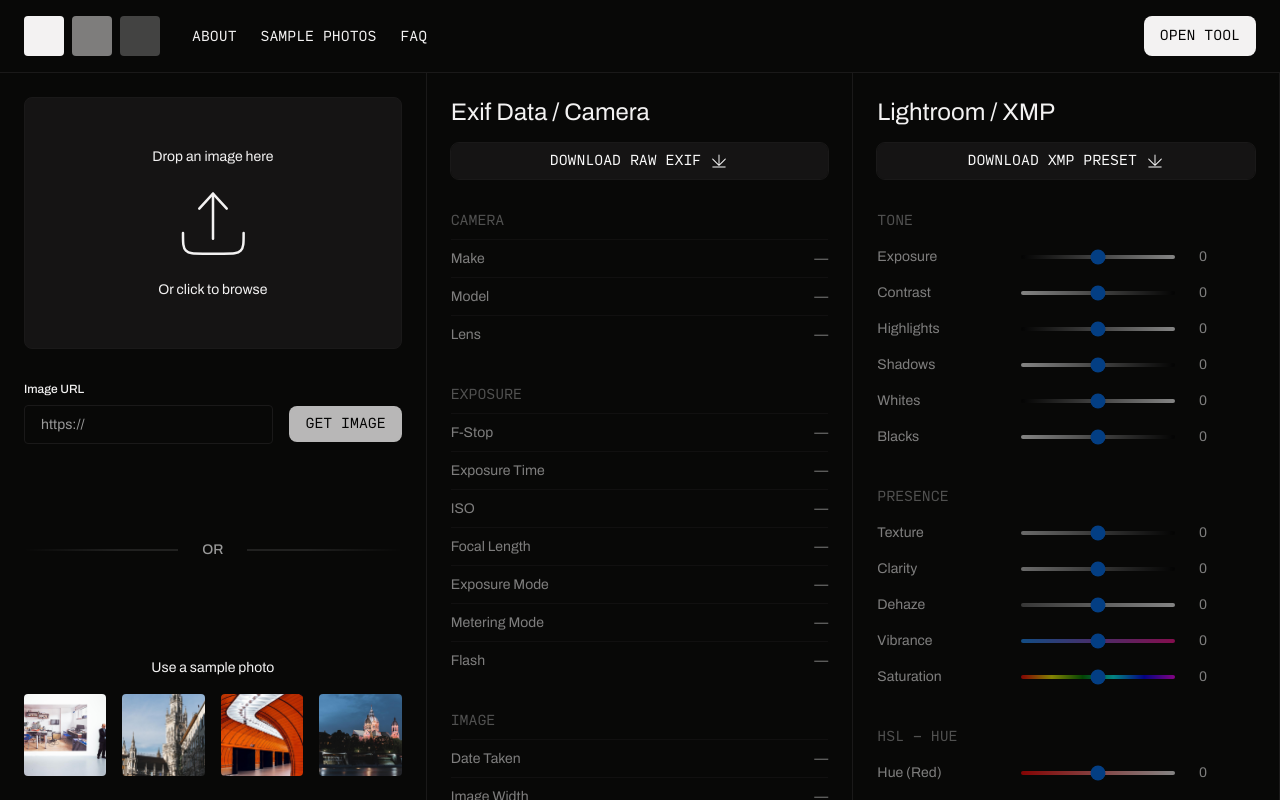
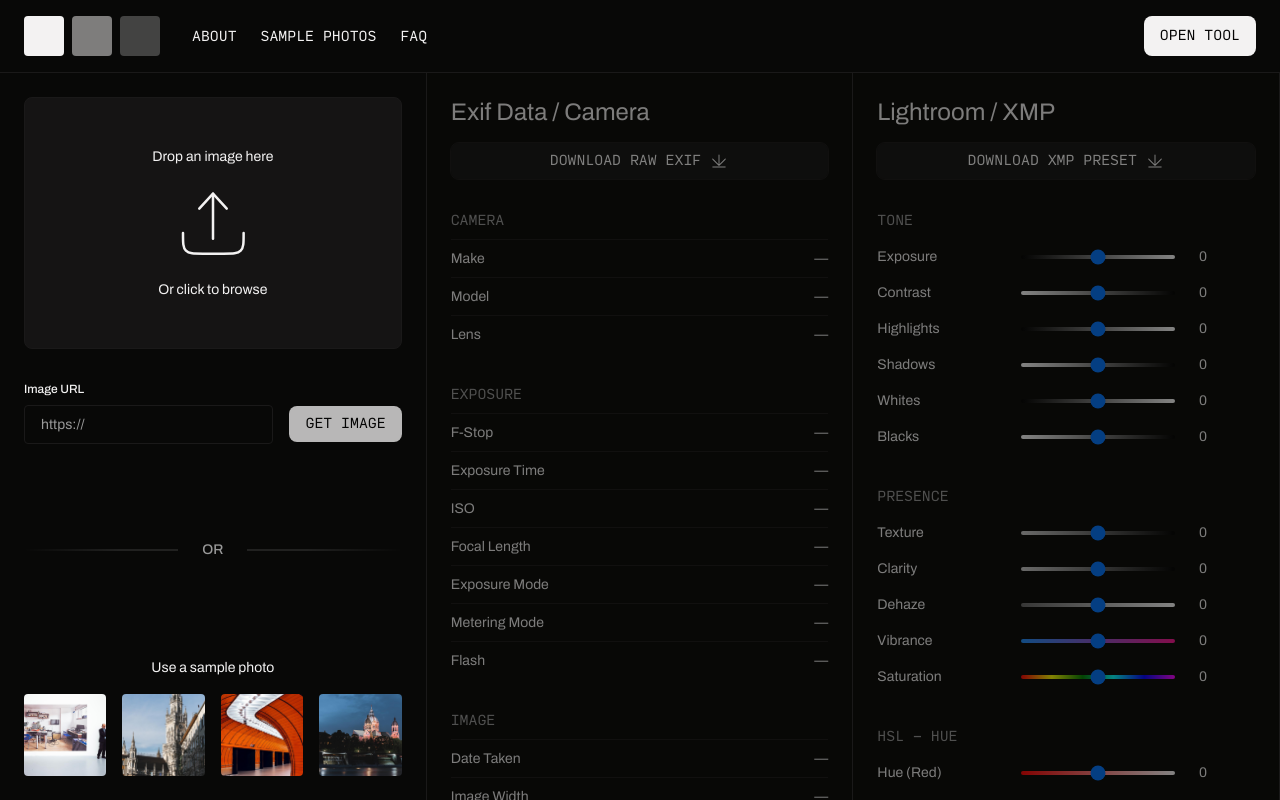
Before and after one commit to psyofrelief/exif-panel, a Next.js app: page / in a window 1280 px wide. Built offline with nearby package versions, Linux system fonts and the light colour scheme.

Commit message:
feat: add panel loading state

```diff
--- a/src/app/api/extract-metadata/route.ts
+++ b/src/app/api/extract-metadata/route.ts
@@ -9,8 +9,7 @@
   let imageUrl = form.get("imageUrl") as string | null;
 
   if (imageUrl?.startsWith("/")) {
-    const base =
-      process.env.NEXT_PUBLIC_SITE_URL || "https://exif-panel.vercel.app";
+    const base = process.env.NEXT_PUBLIC_SITE_URL || "https://exifpanel.dev";
     imageUrl = base + imageUrl;
   }
 
--- a/src/components/shared/Panel.tsx
+++ b/src/components/shared/Panel.tsx
@@ -5,7 +5,7 @@
   return (
     <section
       className={cn(
-        "flex flex-col min-h-screen-minus-navbar  p-sm md:px-2xl md:py-2xl lg:px-md lg:py-md border-r border-r-outline xl:max-h-screen-minus-navbar md:overflow-y-scroll gap-y-lg ",
+        "flex flex-col min-h-screen-minus-navbar p-sm md:px-2xl md:py-2xl lg:px-md lg:py-md border-r border-r-outline xl:max-h-screen-minus-navbar md:overflow-y-scroll gap-y-lg ",
         className
       )}
     >
--- /dev/null
+++ b/src/components/ui/LoadingPanel.tsx
@@ -0,0 +1,5 @@
+export default function LoadingPanel() {
+  return (
+    <div className="inset-0 bg-background/50 transition-all size-full absolute" />
+  );
+}
--- a/src/contexts/analyserContext.tsx
+++ b/src/contexts/analyserContext.tsx
@@ -17,6 +17,9 @@
 
   metadata: ImageMetadata;
   setMetadata: React.Dispatch<React.SetStateAction<ImageMetadata>>;
+
+  extractionLoading: boolean;
+  setExtractionLoading: React.Dispatch<React.SetStateAction<boolean>>;
 };
 
 const AnalyserContext = createContext<AnalyserContextType | null>(null);
@@ -25,6 +28,7 @@
   const [file, setFile] = useState<File | null>(null);
   const [imageUrl, setImageUrl] = useState("");
   const [error, setError] = useState("");
+  const [extractionLoading, setExtractionLoading] = useState(false);
   const [metadata, setMetadata] = useState<ImageMetadata>({
     exif: null,
     xmp: null,
@@ -48,6 +52,8 @@
     blobUrl,
     metadata,
     setMetadata,
+    extractionLoading,
+    setExtractionLoading,
   };
 
   return (
--- a/src/features/Analyser/sections/ExifPanel.tsx
+++ b/src/features/Analyser/sections/ExifPanel.tsx
@@ -11,9 +11,10 @@
 import Header from "../components/Header";
 import RawDataAccordion from "../components/RawDataAccordion";
 import WarningPanel from "../components/WarningPanel";
+import LoadingPanel from "@/components/ui/LoadingPanel";
 
 export default function ExifPanel() {
-  const { metadata, file, error } = useAnalyserContext();
+  const { metadata, file, error, extractionLoading } = useAnalyserContext();
   const { exif, rawExif } = metadata;
   const meaningful = hasMeaningfulExif(exif);
 
@@ -28,19 +29,24 @@
   };
 
   return (
-    <Panel className={`border-r ${!meaningful && "overflow-y-clip!"}`}>
+    <Panel
+      className={`border-r relative ${
+        (extractionLoading || !meaningful) && "overflow-y-clip!"
+      }`}
+    >
+      {(extractionLoading || !meaningful) && <LoadingPanel />}
       <Header
         heading="Exif Data / Camera"
         buttonLabel="Download Raw EXIF"
         onClickAction={handleDownloadExif}
       />
-      {fileUploaded && !meaningful && exif && (
+      {fileUploaded && !meaningful && exif && !extractionLoading && (
         <WarningPanel
           label="No EXIF data found for this image"
           content="This file does not have EXIF metadata. It may have been stripped or the camera did not include it."
         />
       )}
-      <div className={`flex flex-col gap-y-lg ${!meaningful && "opacity-50"}`}>
+      <div className={`flex flex-col gap-y-lg `}>
         {EXIF_GROUPS.map((group) => (
           <div key={group.title} className="flex flex-col gap-y-xs">
             <Heading size="small">{group.title}</Heading>
--- a/src/features/Analyser/sections/ImagePanel.tsx
+++ b/src/features/Analyser/sections/ImagePanel.tsx
@@ -9,12 +9,21 @@
 import SimpleDivider from "@/components/ui/SimpleDivider";
 
 export default function ImagePanel() {
-  const { setFile, file, setImageUrl, imageUrl, error, setError, blobUrl } =
-    useAnalyserContext();
+  const {
+    setFile,
+    file,
+    setImageUrl,
+    imageUrl,
+    error,
+    setError,
+    blobUrl,
+    setExtractionLoading,
+  } = useAnalyserContext();
 
   const extract = useExtractMetadata();
 
   const handleExtract = async () => {
+    setExtractionLoading(true);
     try {
       await extract();
     } catch (err) {
@@ -23,6 +32,8 @@
       setError("Failed to extract metadata");
       console.error("Error:", err);
     }
+
+    setExtractionLoading(false);
   };
 
   useEffect(() => {
--- a/src/features/Analyser/sections/XmpPanel.tsx
+++ b/src/features/Analyser/sections/XmpPanel.tsx
@@ -6,9 +6,11 @@
 import Header from "../components/Header";
 import Heading from "@/components/ui/Heading";
 import WarningPanel from "../components/WarningPanel";
+import LoadingPanel from "@/components/ui/LoadingPanel";
 
 export default function IllustratorPanel() {
-  const { metadata, file, error, imageUrl } = useAnalyserContext();
+  const { metadata, file, error, imageUrl, extractionLoading } =
+    useAnalyserContext();
   const xmp = metadata.xmp;
 
   const hasXmp = !!xmp && Object.keys(xmp).length > 0;
@@ -23,13 +25,18 @@
   };
 
   return (
-    <Panel className={`border-r ${!hasXmp && "overflow-y-clip!"}`}>
+    <Panel
+      className={`border-r relative ${
+        (extractionLoading || !hasXmp) && "overflow-y-clip!"
+      }`}
+    >
+      {(extractionLoading || !hasXmp) && <LoadingPanel />}
       <Header
         heading="Lightroom / XMP"
         buttonLabel="Download XMP Preset"
         onClickAction={handleDownloadXmp}
       />
-      {fileUploaded && xmp && !hasXmp && (
+      {fileUploaded && xmp && !hasXmp && !extractionLoading && (
         <WarningPanel
           label="
           No XMP / Lightroom data found for this image"
@@ -37,7 +44,7 @@
         />
       )}
 
-      <div className={`flex flex-col gap-y-lg ${!hasXmp && "opacity-50"}`}>
+      <div className="flex flex-col gap-y-lg">
         {XMP_GROUPS.map((group) => (
           <div key={group.title} className="flex flex-col gap-y-xs">
             <Heading size="small">{group.title}</Heading>
```
